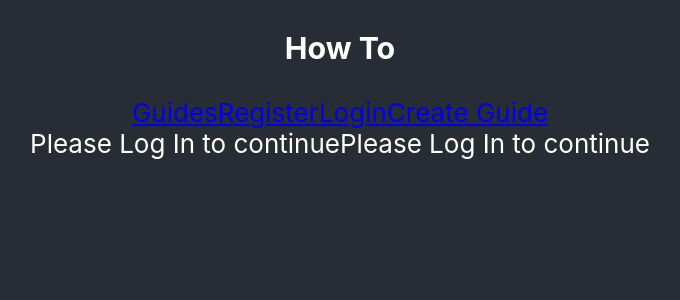
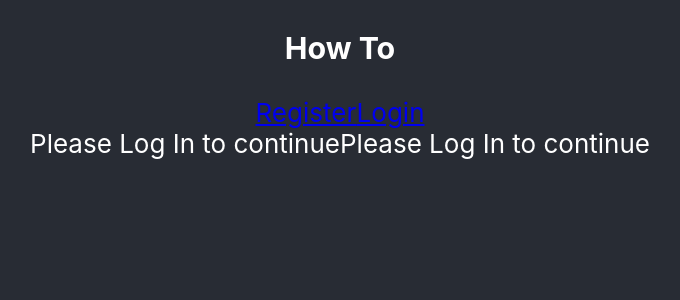
Before and after one commit to bw-how-to/how-to-FE, a React (Create React App) app in the folder how-to/: page /guides/1 in a window 1280 px wide. Shown: the top 300 px of the page, without its empty margins (300-980 px from the left). Built offline with nearby package versions, Linux system fonts and the light colour scheme.

Commit message:
made nav bar dynamic as well as newPost id

```diff
--- a/how-to/src/App.js
+++ b/how-to/src/App.js
@@ -144,7 +144,10 @@ class App extends React.Component {
       <Router history={history}>
         <div className="App">
           <h3>How To</h3>
-          <Nav />
+          <Nav
+            loggedIn={this.state.loggedIn}
+            user_type={this.state.user_type}
+          />
           <Route path='/register'
           render={props => (
             <SignUp {...props}
@@ -172,6 +175,8 @@ class App extends React.Component {
             handleNewGuide={this.handleNewGuide}
             postSelected={this.postSelected}
             getGuides={this.getGuides}
+            user_type={this.state.user_type}
+            user_id={this.state.user_id}
             />
           )}
           />
--- a/how-to/src/components/Nav.js
+++ b/how-to/src/components/Nav.js
@@ -5,10 +5,21 @@ export default class Nav extends React.Component {
     render() {
         return (
             <div>
-            <Link to="/guides">Guides</Link>
-            <Link to="/register">Register</Link>
-            <Link to="/login">Login</Link>
-            <Link to="/newguide">Create Guide</Link>
+            {this.props.loggedIn === true ? (
+                <div>
+                <Link to="/guides">Guides</Link>
+                {this.props.user_type === 'creator' ? (
+                    <Link to="/newguide">Create Guide</Link>
+                ) : (
+                    <div></div>
+                )}
+                </div>
+            ) : (
+                <div>
+                <Link to="/register">Register</Link>
+                <Link to="/login">Login</Link>
+                </div>
+            )}
             </div>
         )
     }
--- a/how-to/src/components/NewGuide.js
+++ b/how-to/src/components/NewGuide.js
@@ -7,7 +7,7 @@ class NewGuide extends React.Component {
         this.state = {
             NewGuide: {
                 title: '',
-                user_id: 12,
+                user_id: this.props.user_id,
                 type: 'cooking',
                 description: '',
                 step_1: '',
```
